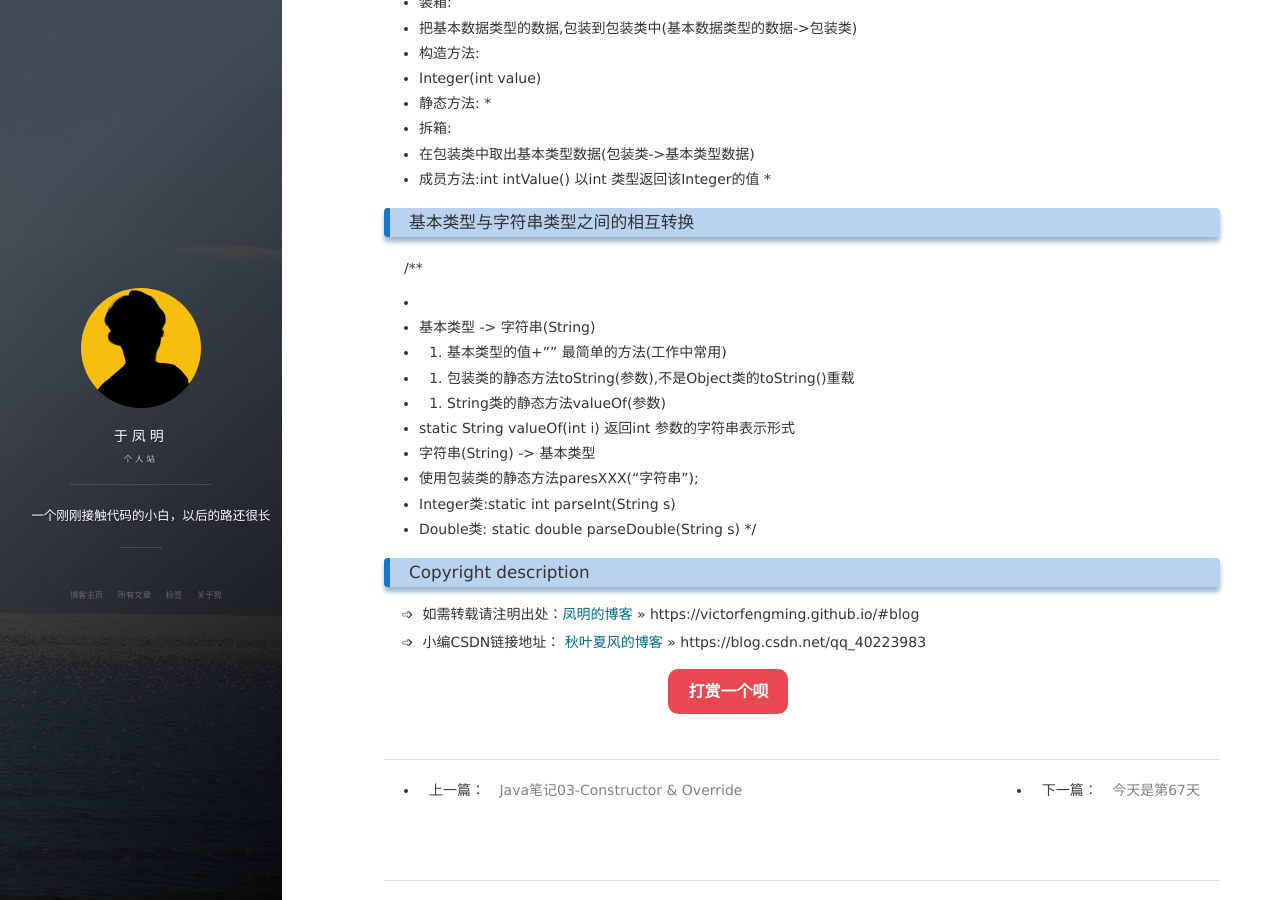
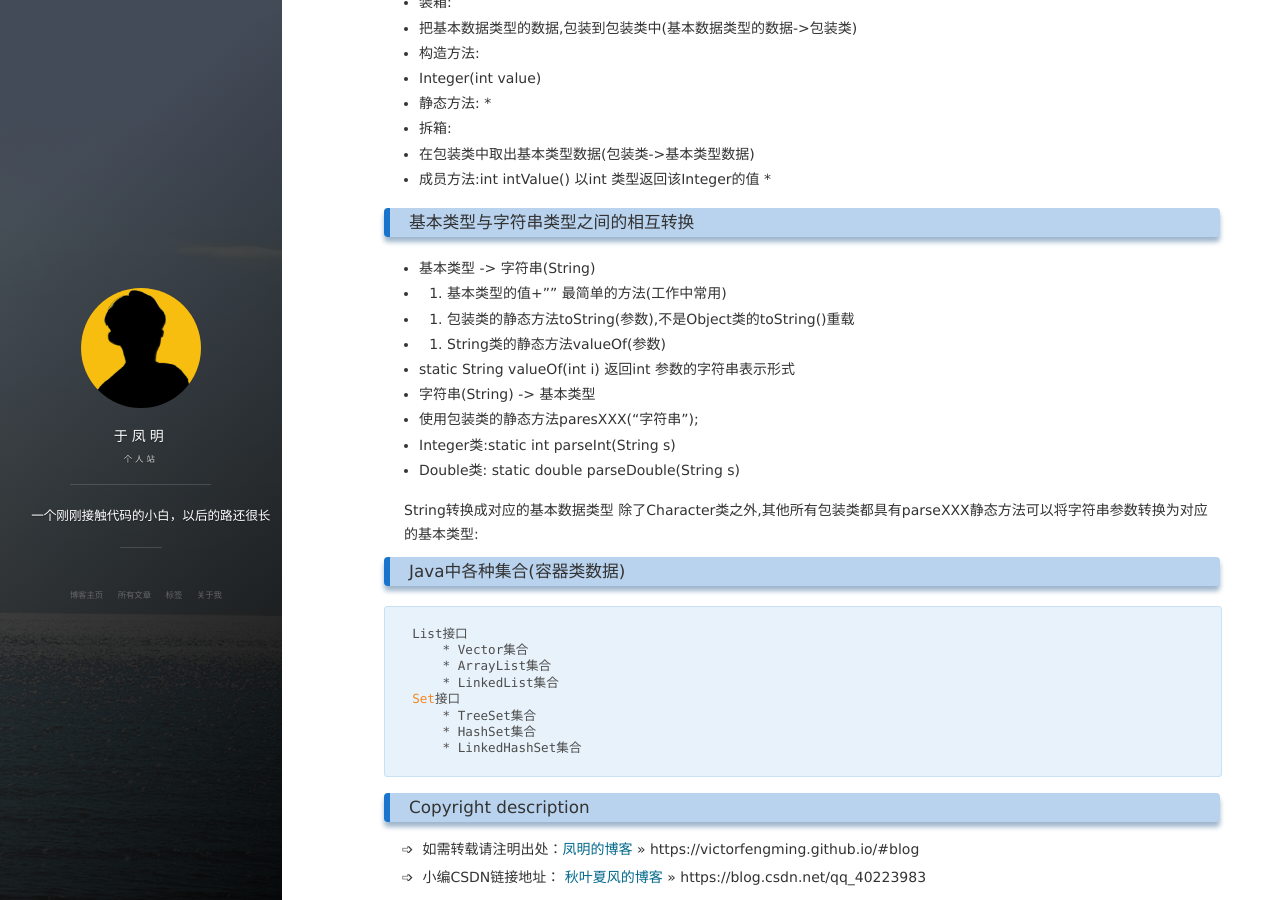
Before and after one commit to victorfengming/victorfengming.github.io.leopardpan, a Jekyll site: the page built from _posts/note/2019-10-19-note04.md, in a window 1280 px wide and 900 px high, scrolled down 2069 px. Built offline with Jekyll 4.4.1, drawn with Linux system fonts in a browser that asks for light colours; nearby versions of some CDN libraries; comment, search, counter and statistics services are not loaded.

Commit message:
Java中各种集合(容器类数据)++

````diff
--- a/_posts/note/2019-10-19-note04.md
+++ b/_posts/note/2019-10-19-note04.md
@@ -117,8 +117,7 @@ Integer类
 
 ### 基本类型与字符串类型之间的相互转换
 
-/**
-*
+
 * 基本类型 -> 字符串(String)
 * 1. 基本类型的值+"" 最简单的方法(工作中常用)
 * 2. 包装类的静态方法toString(参数),不是Object类的toString()重载
@@ -128,4 +127,18 @@ Integer类
 *  使用包装类的静态方法paresXXX("字符串");
 *      Integer类:static int parseInt(String s)
 *      Double类: static double parseDouble(String s)
-*/
+
+String转换成对应的基本数据类型
+除了Character类之外,其他所有包装类都具有parseXXX静态方法可以将字符串参数转换为对应的基本类型:
+
+### Java中各种集合(容器类数据)
+```java
+List接口
+    * Vector集合
+    * ArrayList集合
+    * LinkedList集合
+Set接口
+    * TreeSet集合
+    * HashSet集合
+    * LinkedHashSet集合
+```
````
